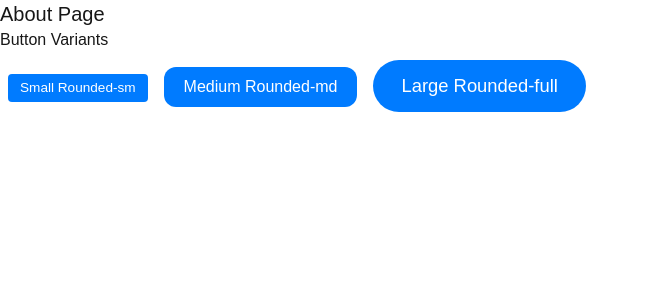
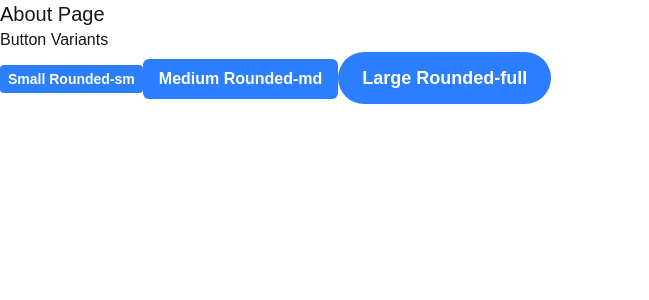
Before and after one commit to MudMoh/alx-project-0x02-setup, a Next.js app in the folder alx-project-0x02/: page /about in a window 1280 px wide. Shown: the top 300 px of the page, without its empty margins (0-649 px from the left). Built offline with nearby package versions, Linux system fonts and the light colour scheme.

Commit message:
Create a reusable Button component that accepts different sizes and shapes.

```diff
--- a/alx-project-0x02/components/common/Button.tsx
+++ b/alx-project-0x02/components/common/Button.tsx
@@ -1,42 +1,36 @@
 import React from "react";
-import { type ButtonProps } from "@/interfaces";
+import { type ButtonProps, type ButtonSize, type ButtonShape } from "@/interfaces";
 
-const sizeStyles = {
-  small: { padding: "4px 12px", fontSize: "0.85rem" },
-  medium: { padding: "8px 20px", fontSize: "1rem" },
-  large: { padding: "12px 28px", fontSize: "1.15rem" },
+
+const sizeClasses: Record<ButtonSize, string> = {
+  small: "px-2 py-1 text-sm",
+  medium: "px-4 py-2 text-base",
+  large: "px-6 py-3 text-lg",
 };
 
-const shapeStyles = {
-  "rounded-sm": { borderRadius: "4px" },
-  "rounded-md": { borderRadius: "12px" },
-  "rounded-full": { borderRadius: "999px" },
+const shapeClasses: Record<ButtonShape, string> = {
+  "rounded-sm": "rounded-sm",
+  "rounded-md": "rounded-md",
+  "rounded-full": "rounded-full",
+  "rounded-lg": "rounded-lg",
 };
 
 const Button: React.FC<ButtonProps> = ({
+  title,
   size = "medium",
   shape = "rounded-md",
-    children,
+  className = "",
+  styles = "",
   onClick,
-    type = "button",
 }) => {
   return (
     <button
-            type={type}
+      className={`bg-blue-500 text-white font-semibold ${sizeClasses[size]} ${shapeClasses[shape]} ${className} ${styles}`}
       onClick={onClick}
-            style={{
-                background: "#007bff",
-                color: "#fff",
-                border: "none",
-                cursor: "pointer",
-                ...sizeStyles[size],
-                ...shapeStyles[shape],
-                margin: "8px",
-                transition: "background 0.2s",
-            }}>
-            {children}
+    >
+      {title}
     </button>
-    )
+  );
 };
 
 export default Button;
--- a/alx-project-0x02/pages/about.tsx
+++ b/alx-project-0x02/pages/about.tsx
@@ -4,12 +4,30 @@ const About: React.FC =  () => {
   return (
     <div>
         <h1 className="text-xl font-extralight">About Page</h1>
-        <div>
-            <h2>Button Variants</h2>
-            <Button size="small" shape="rounded-sm">Small Rounded-sm</Button>
-            <Button size="medium" shape="rounded-md">Medium Rounded-md</Button>
-            <Button size="large" shape="rounded-full">Large Rounded-full</Button>
-        </div>
+
+        <h2>Button Variants</h2>
+           <Button
+            title="Small Rounded-sm"
+            shape="rounded-sm"
+            size="small"
+            styles=""
+            onClick={() => alert("Small Rounded-sm Button clicked!")}/>
+
+
+           <Button
+            title="Medium Rounded-md"
+            shape="rounded-md"
+            size="medium"
+            styles=""
+            onClick={() => alert("Medium Rounded-md Button clicked!")}/>
+
+
+           <Button
+            title="Large Rounded-full"
+            shape="rounded-full"
+            size="large"
+            styles=""
+            onClick={() => alert("Large Rounded-full Button clicked!")}/>
     </div>
   )
 }
```
Lines whose indentation alone changed are shown as unchanged.
